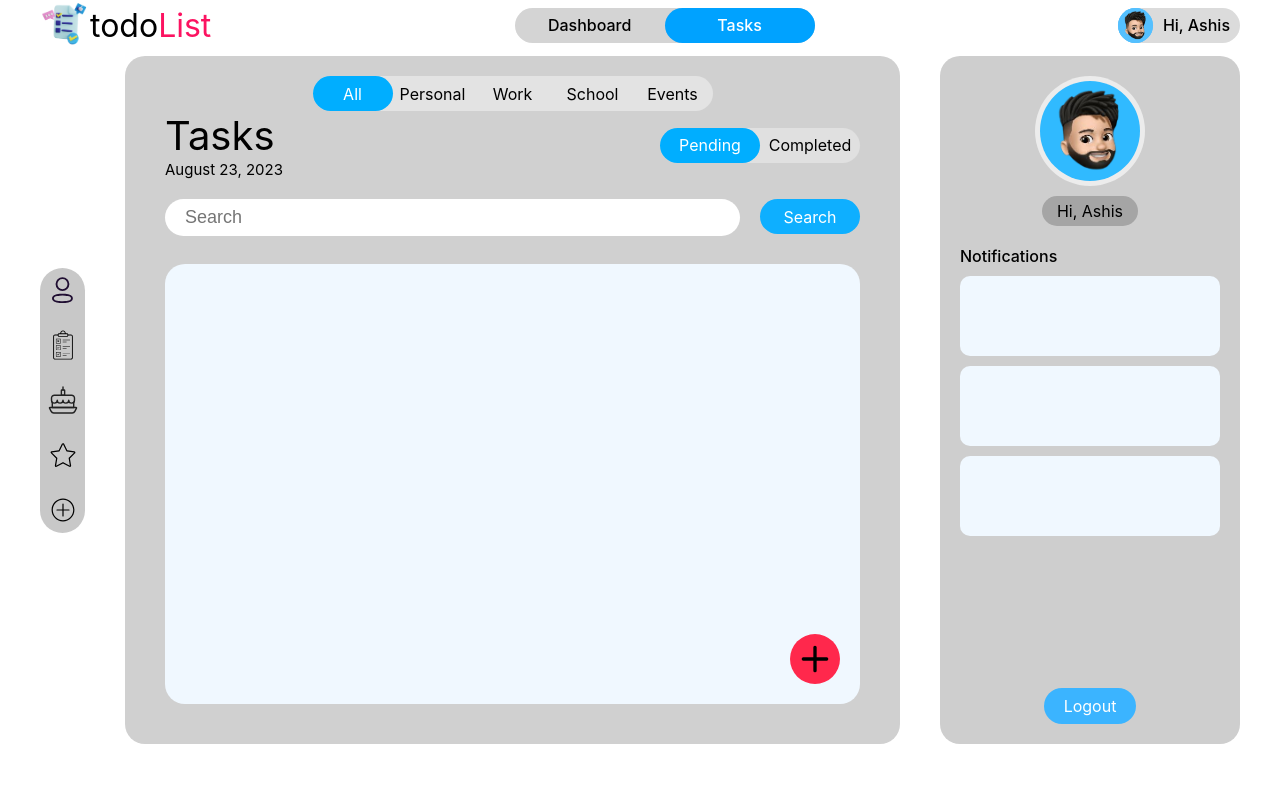
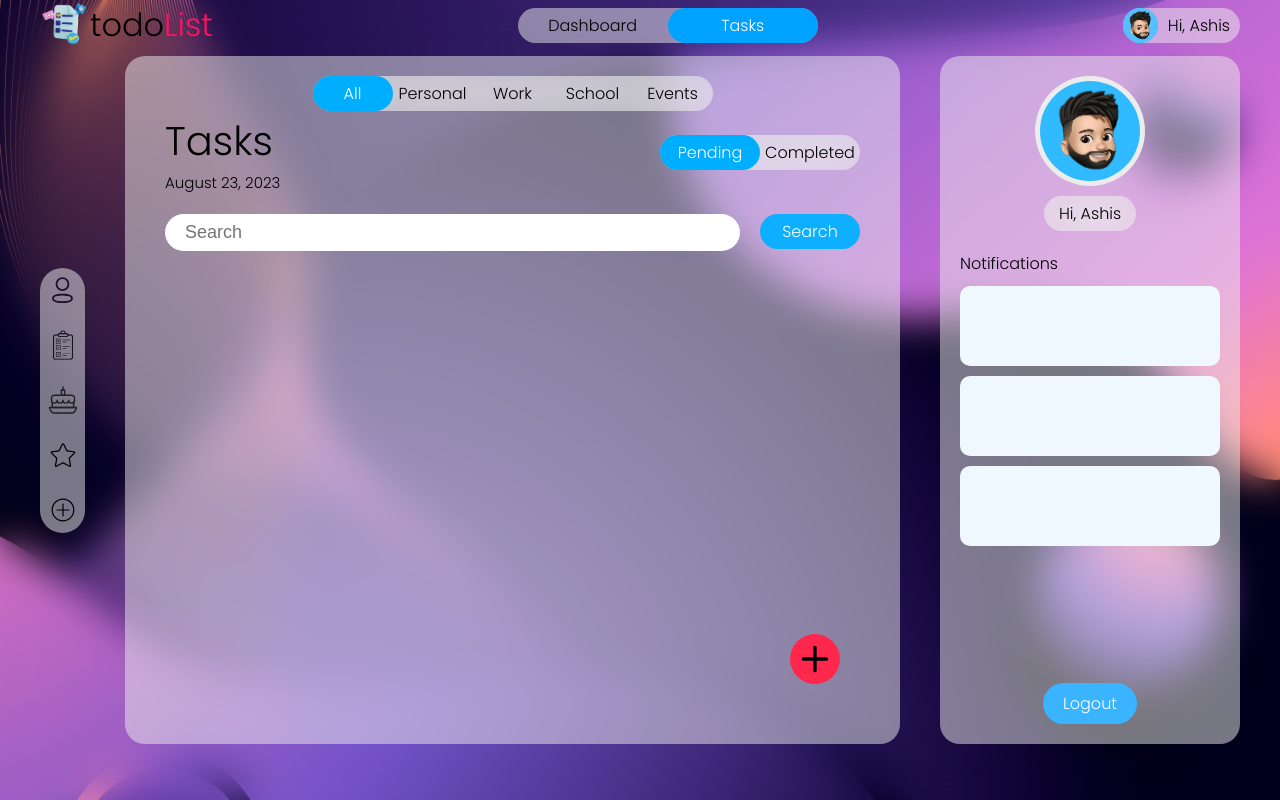
Before and after one commit to WebGuyAshis/Todo-List-React-Project2, a React (Create React App) app: page /dashboard in a window 1280 px wide. Built offline with nearby package versions, Linux system fonts and the light colour scheme.

Commit message:
Theme Changed

```diff
--- a/public/index.html
+++ b/public/index.html
@@ -1,14 +1,12 @@
 <!DOCTYPE html>
 <html lang="en">
+
 <head>
   <meta charset="utf-8" />
   <link rel="icon" href="%PUBLIC_URL%/favicon.ico" />
   <meta name="viewport" content="width=device-width, initial-scale=1" />
   <meta name="theme-color" content="#000000" />
-    <meta
-      name="description"
-      content="Web site created using create-react-app"
-    />
+  <meta name="description" content="Web site created using create-react-app" />
   <link rel="apple-touch-icon" href="%PUBLIC_URL%/logo192.png" />
   <!--
       manifest.json provides metadata used when your web app is installed on a
@@ -24,8 +22,13 @@
       work correctly both with client-side routing and a non-root public URL.
       Learn how to configure a non-root public URL by running `npm run build`.
     -->
+  <!-- Custom Font -->
+  <link rel="preconnect" href="https://fonts.googleapis.com">
+  <link rel="preconnect" href="https://fonts.gstatic.com" crossorigin>
+  <link href="https://fonts.googleapis.com/css2?family=Poppins:wght@300&display=swap" rel="stylesheet">
   <title>React App</title>
 </head>
+
 <body>
   <noscript>You need to enable JavaScript to run this app.</noscript>
   <div id="root"></div>
@@ -40,4 +43,5 @@
       To create a production bundle, use `npm run build` or `yarn build`.
     -->
 </body>
+
 </html>
--- a/src/components/DashboardPage/DashNav.jsx
+++ b/src/components/DashboardPage/DashNav.jsx
@@ -14,12 +14,12 @@
             </div>
 
             {/* Dash/Tasks Toggler */}
-            <div className="dash-tasks-togg">
+            <div className="dash-tasks-togg light-glass">
                 <Link className="dash-tog-btn dash-btn" to='/tasksDash'>Dashboard</Link>
                 <Link className="dash-tog-btn tasks-btn active-toggle" to='/listTasks'>Tasks</Link>
             </div>
 
-            <div className="user-account-name">
+            <div className="user-account-name light-glass">
                 <div className="user-img">
                 <img className="user-img" src={userImg} alt="" />
                 </div>
--- a/src/components/DashboardPage/DashNav.styles.css
+++ b/src/components/DashboardPage/DashNav.styles.css
@@ -23,7 +23,7 @@
 /* dashboard Tasks Toggler */
 .dash-tasks-togg{
     display: flex;
-    background-color: rgb(212, 212, 212);
+    /* background-color: rgb(212, 212, 212); */
     width: 300px;
     height: 35px;
     border-radius: 35px;
@@ -50,7 +50,7 @@
     display: flex;
     margin-right: 40px;
     align-items: center;
-    background-color: rgb(219, 219, 219);
+    /* background-color: rgb(219, 219, 219); */
     border-radius: 40px;
 }
 
--- a/src/components/DashboardPage/DashUtils.jsx
+++ b/src/components/DashboardPage/DashUtils.jsx
@@ -12,7 +12,7 @@
 
 const DashUtils = () => {
   return (
-    <div className="dash-utils">
+    <div className="dash-utils light-glass">
       <Link className="util-item" to="">
         <img src={User} alt="" />
       </Link>
--- a/src/components/DashboardPage/DashUtils.styles.css
+++ b/src/components/DashboardPage/DashUtils.styles.css
@@ -1,14 +1,10 @@
 .dash-utils{
     display: flex;
     flex-direction: column;
-    background-color: rgb(200, 200, 200);
+    /* background-color: rgb(200, 200, 200); */
     width: 45px;
     overflow: hidden;
     border-radius: 35px;
-    /* position: absolute;
-    top: 50%;
-    left: 40px;
-    transform: translateY(-50%); */
     gap: 10px;
     margin-left: 40px;
 }
--- a/src/components/DashboardPage/DashboardPage.styles.css
+++ b/src/components/DashboardPage/DashboardPage.styles.css
@@ -2,7 +2,5 @@
     display: flex;
     align-items: center;
     height: 100vh;
-    /* justify-content: space-between; */
     gap: 40px;
-    /* background-color: rgb(3, 17, 31); */
 }
--- a/src/components/DashboardPage/TasksContainer.jsx
+++ b/src/components/DashboardPage/TasksContainer.jsx
@@ -5,8 +5,8 @@
 
 const TasksContainer = () => {
   return (
-    <div className="tasks-main-container">
-        <div className="tasks-category">
+    <div className="tasks-main-container light-glass">
+        <div className="tasks-category light-glass">
             <Link className="tasks-category-item active-item" to="/">
                 All
             </Link>
@@ -29,7 +29,7 @@
                 <div className="date">August 23, 2023</div>
             </div>
 
-            <div className="pen-comp-toggler">
+            <div className="pen-comp-toggler light-glass">
                 <Link className="pending-btn active-item" to="/">
                     Pending
                 </Link>
--- a/src/components/DashboardPage/TasksContainer.styles.css
+++ b/src/components/DashboardPage/TasksContainer.styles.css
@@ -1,6 +1,6 @@
 .tasks-main-container{
     /* width: 60%; */
-    background-color: rgb(208, 208, 208);
+    /* background-color: rgb(208, 208, 208); */
     height: calc(100% - 14vh);
     border-radius: 20px;
     display: flex;
@@ -10,11 +10,7 @@
     padding: 0 40px;
     flex: 1;
 }
-
-/* tasks-category */
 .tasks-category{
-    /* height: 35px; */
-    background-color: rgb(227, 227, 227);
     height: 35px;
     border-radius: 35px;
     width: 400px;
@@ -23,8 +19,6 @@
     margin-top: 20px;
 }
 .tasks-category-item{
-    /* width: 100px; */
-    /* background-color: aqua; */
     width: 80px;
     height: 35px;
     border-radius: 35px;
@@ -55,7 +49,7 @@
 /* Toggler */
 .pen-comp-toggler{
     height: 35px;
-    background-color: rgb(224, 224, 224);
+    /* background-color: rgb(224, 224, 224); */
     border-radius: 35px;
     display: flex;
 }
@@ -100,7 +94,7 @@
 }
 
 .tasks-container{
-    background-color: aliceblue;
+    /* background-color: aliceblue; */
     height: 100%;
     width: 100%;
     border-radius: 20px;
--- a/src/components/DashboardPage/UserAccount.jsx
+++ b/src/components/DashboardPage/UserAccount.jsx
@@ -5,11 +5,11 @@
 
 const UserAccount = () =>{
     return(
-        <div className="user-account-container">
+        <div className="user-account-container light-glass">
             <div className="user-image">
                 <img src={userImg} alt="" />
             </div>
-            <div className="user-profile-name">
+            <div className="user-profile-name light-glass">
                     Hi, Ashis
             </div>
             <div className="notification-container">
--- a/src/components/DashboardPage/UserAccount.styles.css
+++ b/src/components/DashboardPage/UserAccount.styles.css
@@ -1,6 +1,6 @@
 .user-account-container{
     width: 300px;
-    background-color: rgb(206, 206, 206);
+    /* background-color: rgb(206, 206, 206); */
     height: calc(100% - 14vh);
     border-radius: 20px;
     margin-right: 40px;
@@ -29,7 +29,6 @@
 
 .user-profile-name{
     padding: 5px 15px;
-    background-color: rgb(165, 165, 165);
     border-radius: 40px;
     margin-top: 10px;
 }
--- a/src/components/Home/Home.styles.css
+++ b/src/components/Home/Home.styles.css
@@ -1,8 +1,11 @@
 .home-page{
-    background-color: rgb(9, 29, 47);
+    /* background-color: rgb(3, 20, 36); */
     display: flex;
     width: 100vw;
     height: 100vh;
+    /* background-image: url('../../assets/images/dippyaman-nath-WTjoXtFZ2fw-unsplash.jpg'); */
+    /* background-size: cover; */
+
 }
 /* Welcome Text */
 .wel-text{
@@ -43,7 +46,7 @@
     flex: 1;
     display: flex;
     align-items: center;
-    background-image: url('../../assets/images/todo1.svg');
+    background-image: url('../../assets/images/todo.png');
     background-position: center;
     background-size: contain;
     background-repeat: no-repeat;
--- a/src/index.css
+++ b/src/index.css
@@ -1,15 +1,28 @@
 body {
   margin: 0;
   padding: 0;
-  font-family: -apple-system, BlinkMacSystemFont, 'Segoe UI', 'Roboto', 'Oxygen',
+  /* font-family: -apple-system, BlinkMacSystemFont, 'Segoe UI', 'Roboto', 'Oxygen',
     'Ubuntu', 'Cantarell', 'Fira Sans', 'Droid Sans', 'Helvetica Neue',
-    sans-serif;
+    sans-serif; */
+  font-family: "Poppins", sans-serif;
   -webkit-font-smoothing: antialiased;
   -moz-osx-font-smoothing: grayscale;
   box-sizing: border-box;
+
+  background-image: url("./assets/images/18773500_6040004.jpg");
+  background-size: cover;
+  background-repeat: no-repeat;
+  backdrop-filter: blur(20px);
+  -webkit-backdrop-filter: blur(20px);
 }
 
 code {
-  font-family: source-code-pro, Menlo, Monaco, Consolas, 'Courier New',
+  font-family: source-code-pro, Menlo, Monaco, Consolas, "Courier New",
     monospace;
 }
+
+.light-glass {
+  backdrop-filter: blur(20px);
+  -webkit-backdrop-filter: blur(20px);
+  background-color: rgba(237, 237, 237, 0.5);
+}
```
Also changed, not shown: src/assets/images/18773500_6040004.jpg (added), src/assets/images/3dSphere2.jpg (added). Lines whose indentation alone changed are shown as unchanged.
